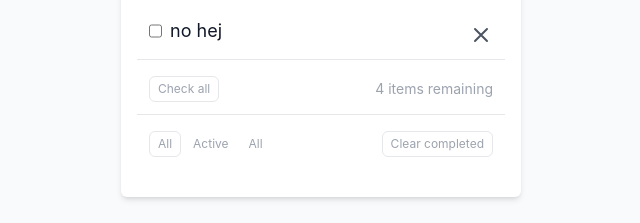
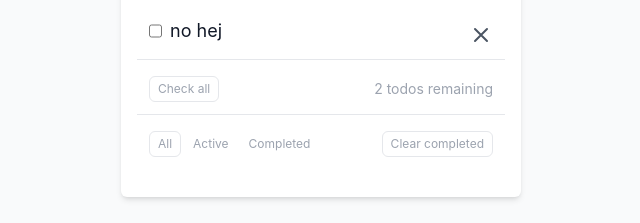
Before and after one commit to MiroslavZaprazny/todo, a React (Create React App) app: page / in a window 1280 px wide. Shown: the part 249-472 px from the top of the page, without its empty margins (319-959 px from the left). Built offline with nearby package versions, Linux system fonts and the light colour scheme.

Commit message:
Filters, check all, clear completed

```diff
--- /dev/null
+++ b/src/components/CheckAllTodos.jsx
@@ -0,0 +1,36 @@
+import React from 'react';
+
+export default function CheckAllTodos(props) {
+  const { todos, setTodos} = props;
+
+  const remainingTodos = () => {
+    return todos.filter((todo) => !todo.isComplete).length;
+  };
+
+  const completeAllTodos = () => {
+    const todostoUpdate = todos.map((todo) => {
+      todo.isComplete = true;
+      return todo;
+    });
+
+    setTodos(todostoUpdate);
+  };
+
+  return (
+    <div className="flex justify-between items-center text-xs border-b text-gray-400  px-3 pt-4 pb-3">
+      <button
+        onClick={completeAllTodos}
+        className="border rounded-md py-1 px-2 hover:text-gray-600"
+      >
+        Check all
+      </button>
+      <div className="text-sm">
+        {remainingTodos() === 1 ? (
+          <>{remainingTodos()} todo remaining</>
+        ) : (
+          <>{remainingTodos()} todos remaining</>
+        )}
+      </div>
+    </div>
+  );
+}
--- /dev/null
+++ b/src/components/TodoFilters.jsx
@@ -0,0 +1,48 @@
+import React from 'react';
+
+export default function TodoFiltres(props) {
+  const { todos, setTodos, filter, setFilter } = props;
+
+  const clearCompleted = () => {
+    setTodos([...todos].filter((todo) => !todo.isComplete));
+  };
+
+  return (
+    <div className="flex placeholder justify-between items-center text-xs py-4 px-3 text-gray-400">
+      <div className="flex space-x-1">
+        <button
+          onClick={() => setFilter('All')}
+          className={`rounded-md py-1 px-2 hover:text-gray-600
+            ${filter == 'All' ? 'border' : ''}
+          `}
+        >
+          All
+        </button>
+        <button
+          onClick={() => setFilter('Active')}
+          className={`rounded-md py-1 px-2 hover:text-green-600
+          ${filter == 'Active' ? 'border border-green-600' : ''}
+          `}
+        >
+          Active
+        </button>
+        <button
+          onClick={() => setFilter('Completed')}
+          className={`rounded-md py-1 px-2 hover:text-amber-600
+            ${filter == 'Completed' ? 'border border-amber-600' : ''}
+          `}
+        >
+          Completed
+        </button>
+      </div>
+      <div>
+        <button
+          onClick={clearCompleted}
+          className="border rounded-md py-1 px-2 hover:text-gray-700"
+        >
+          Clear completed
+        </button>
+      </div>
+    </div>
+  );
+}
--- a/src/components/TodoList.jsx
+++ b/src/components/TodoList.jsx
@@ -1,6 +1,10 @@
-import React from 'react';
+import React, { useState } from 'react';
+import CheckAllTodos from './CheckAllTodos';
+import TodoFiltres from './TodoFilters';
 
 export default function TodoList(props) {
+  const [filter, setFilter] = useState('All');
+
   const deleteTodo = (id) => {
     props.setTodos([...props.todos].filter((todo) => todo.id !== id));
   };
@@ -50,11 +54,21 @@ export default function TodoList(props) {
     props.setTodos(updatedTodos);
   };
 
+  const todosFilter = (filter) => {
+    if (filter == 'All') {
+      return props.todos;
+    } else if (filter == 'Active') {
+      return props.todos.filter((todo) => !todo.isComplete);
+    } else if (filter == 'Completed') {
+      return props.todos.filter((todo) => todo.isComplete);
+    }
+  };
+
   return (
     <>
       <div className="mt-4 border-b px-3 py-3">
         <ul className="space-y-3">
-          {props.todos.map((todo) => (
+          {todosFilter(filter).map((todo) => (
             <li key={todo.id} className="flex items-center justify-between">
               <div className="flex justify-center align-center space-x-2">
                 <input
@@ -109,30 +123,18 @@ export default function TodoList(props) {
           ))}
         </ul>
       </div>
-      <div className="flex justify-between items-center text-xs border-b text-gray-400  px-3 pt-4 pb-3">
-        <button className="border rounded-md py-1 px-2 hover:text-gray-600">
-          Check all
-        </button>
-        <div className="text-sm">4 items remaining</div>
-      </div>
-      <div className="flex placeholder justify-between items-center text-xs py-4 px-3 text-gray-400">
-        <div className="flex space-x-1">
-          <button className="border rounded-md py-1 px-2 hover:text-gray-600">
-            All
-          </button>
-          <button className="rounded-md py-1 px-2 hover:text-gray-600">
-            Active
-          </button>
-          <button className="rounded-md py-1 px-2 hover:text-gray-600">
-            All
-          </button>
-        </div>
-        <div>
-          <button className="border rounded-md py-1 px-2 hover:text-gray-600">
-            Clear completed
-          </button>
-        </div>
-      </div>
+
+      <CheckAllTodos
+        todos={props.todos}
+        setTodos={props.setTodos} />
+
+      <TodoFiltres
+        todos={props.todos}
+        setTodos={props.setTodos}
+        filter={filter}
+        setFilter={setFilter}
+      />
+
     </>
   );
 }
```
Also changed, not shown: src/App.jsx (+5 -9 lines).
